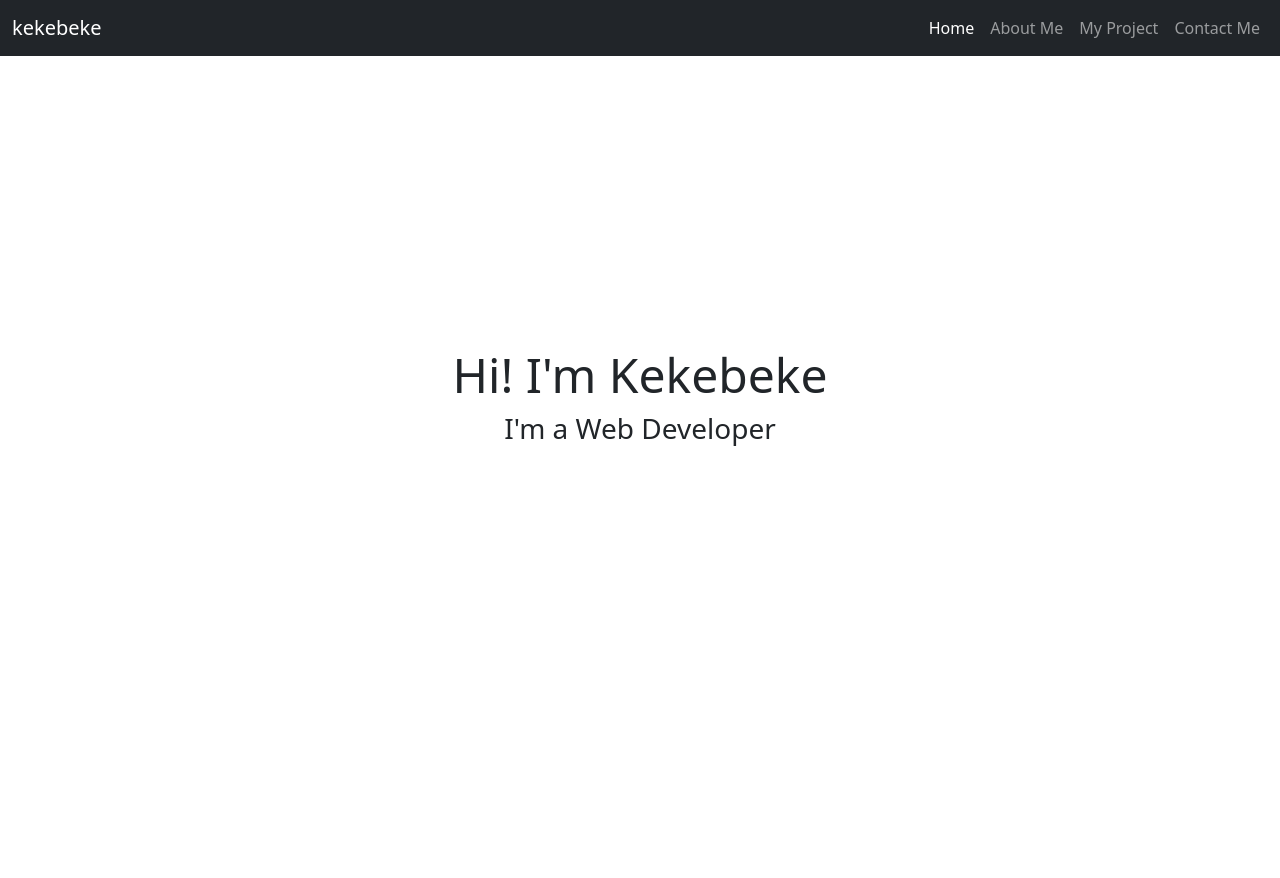
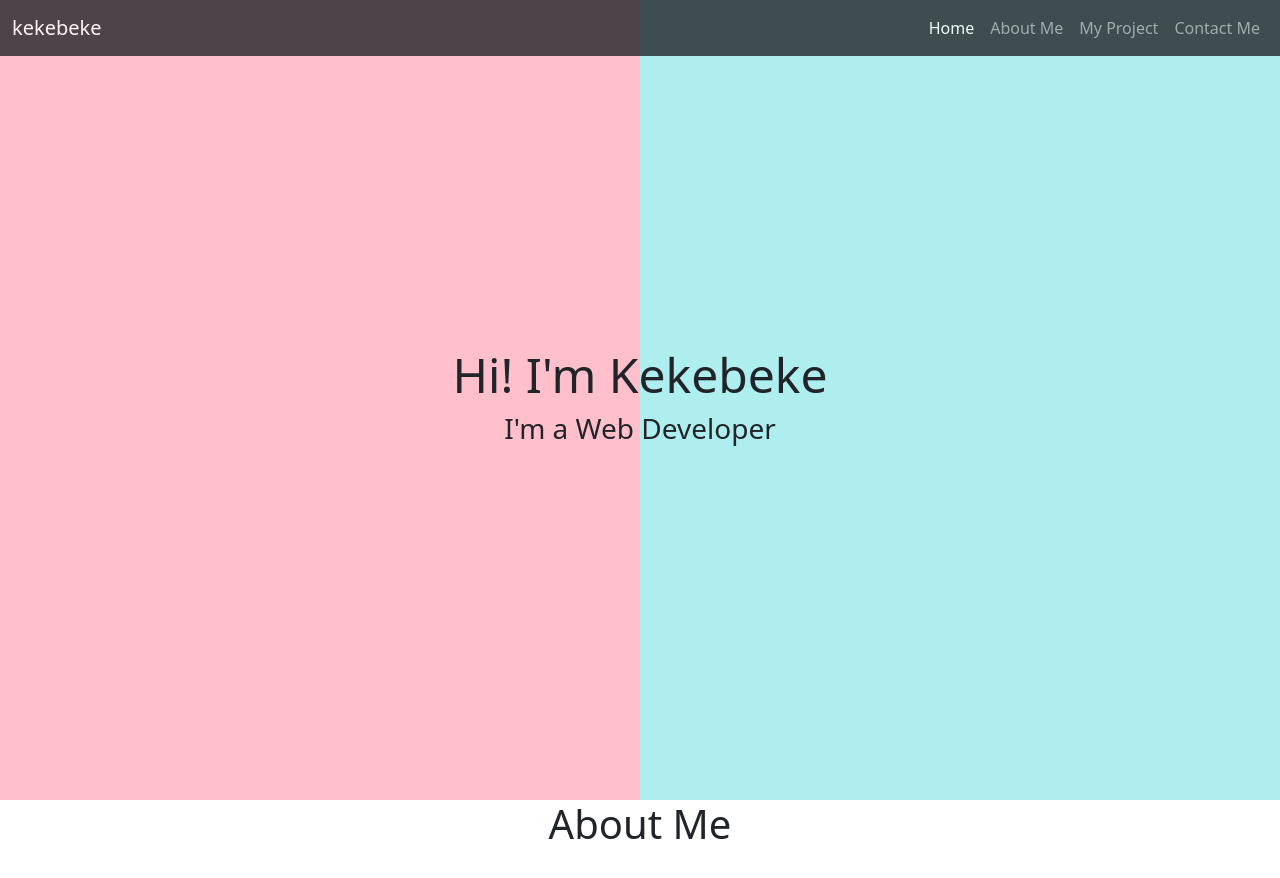
Before and after one commit to kkbeke/practice-portfolio-site, a plain HTML site: page index.html in a window 1280 px wide. Before the commit the page ends 800 px from the top, so only its background shows below. Drawn offline with nearby package versions, Linux system fonts and the light colour scheme.

Commit message:
hinay net

```diff
--- a/index.html
+++ b/index.html
@@ -35,6 +35,12 @@
         </div>
       </section>
 
+      <section class="about">
+        <div class="about-inner">
+            <h1>About Me</h1>
+        </div>
+      </section>
+
 
 
 
--- a/style.css
+++ b/style.css
@@ -1,6 +1,13 @@
+nav{
+    opacity: 80%;
+}
+
 .hero{
-    width: 100vw;
+    width: 100%;
     height: 100vh;
+    background-image: linear-gradient(
+        to right, pink 0%, pink 50%, paleturquoise 50%, paleturquoise 100%
+    );
 
     display:flex;
     justify-content: center;
@@ -10,3 +17,14 @@
 .hero h1{
     font-size: 3em;
 }
+
+.about{
+    width: 100%;
+    height: 80vh;
+}
+
+
+
+.about h1{
+    text-align: center;
+}
```
